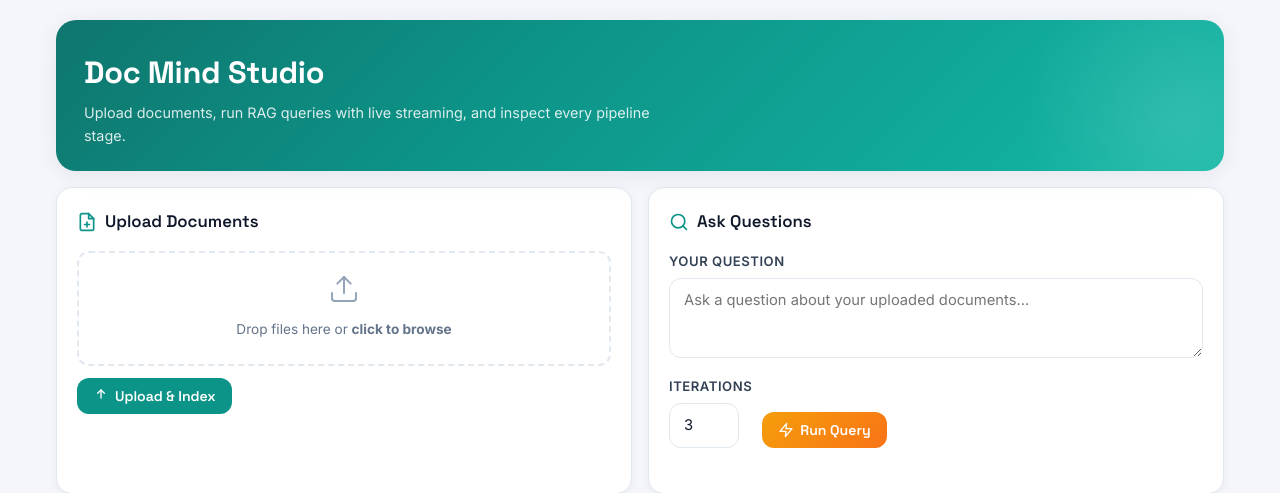
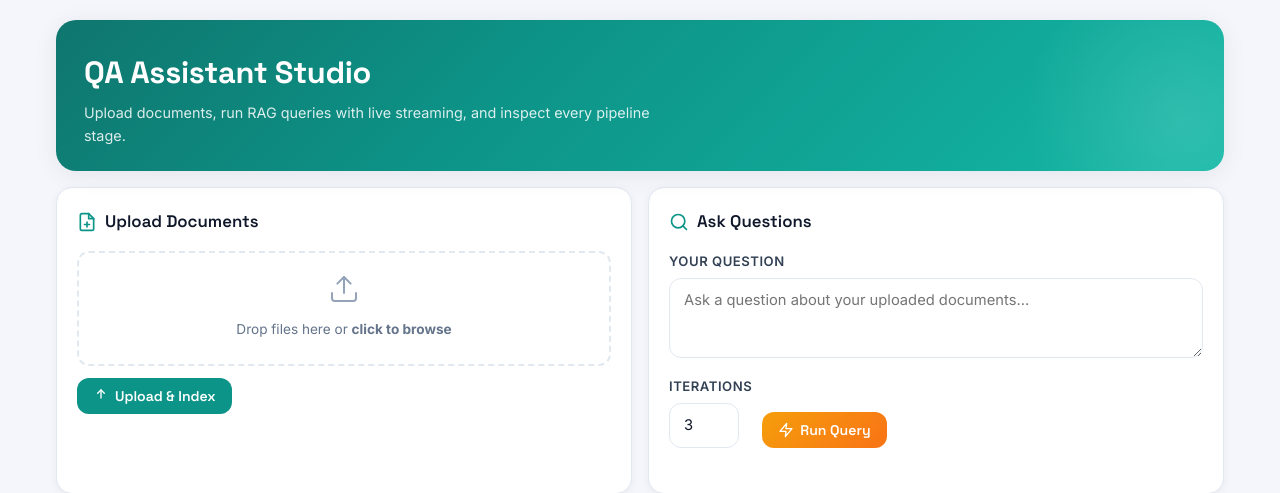
Before and after one commit to AmitAaranya/doc-mind, a FastAPI app: page /app in a window 1280 px wide. Shown: the top 493 px of the page. Run offline with FastAPI, Linux system fonts and the light colour scheme; data that the repository does not hold is empty; some libraries are stand-ins or nearby versions.

Commit message:
Rename project from "doc-mind" to "QA Assistant" and update related configurations

```diff
--- a/app/core/config.py
+++ b/app/core/config.py
@@ -6,7 +6,7 @@ from pydantic_settings import BaseSettings, SettingsConfigDict
 
 class Settings(BaseSettings):
     # ── App ──────────────────────────────────────────────────────────────────
-    APP_NAME: str = "doc-mind"
+    APP_NAME: str = "qa-assistant"
     APP_VERSION: str = "0.1.0"
     ENV: Literal["development", "staging", "production"] = "development"
     DEBUG: bool = False
--- a/app/database/chroma.py
+++ b/app/database/chroma.py
@@ -13,7 +13,7 @@ logger = get_logger(__name__)
 class ChromaVectorStore(BaseVectorDB):
     """Persistent vector store backed by ChromaDB (PersistentClient)."""
 
-    def __init__(self, collection_name: str = "doc-mind", path: str | None = None) -> None:
+    def __init__(self, collection_name: str = "qa-assistant", path: str | None = None) -> None:
         self.collection_name = collection_name
         self.path = path or SETTING.CHROMA_PATH
         self._client = None
--- a/app/rag/evaluator.py
+++ b/app/rag/evaluator.py
@@ -44,7 +44,7 @@ def _make_langchain_llm():
     class _Adapter(BaseChatModel):
         @property
         def _llm_type(self) -> str:
-            return "doc-mind-google-genai"
+            return "qa-assistant-google-genai"
 
         def _generate(self, messages, stop=None, run_manager=None, **kwargs) -> ChatResult:
             prompt = "\n".join(str(m.content) for m in messages)
--- a/app/routes/ui.py
+++ b/app/routes/ui.py
@@ -24,7 +24,7 @@ def _as_str_map(meta: dict[str, Any]) -> dict[str, str]:
     return out
 
 
-@ui_route.get("/app", response_class=HTMLResponse, summary="Doc Mind web UI")
+@ui_route.get("/app", response_class=HTMLResponse, summary="QA Assistant web UI")
 async def ui_page() -> str:
     """Serve a single-page UI for upload/query/stream/data inspection."""
     return _UI_HTML_PATH.read_text(encoding="utf-8")
--- a/app/templates/ui.html
+++ b/app/templates/ui.html
@@ -3,7 +3,7 @@
 <head>
   <meta charset="utf-8" />
   <meta name="viewport" content="width=device-width, initial-scale=1" />
-  <title>Doc Mind Studio</title>
+  <title>QA Assistant Studio</title>
   <link rel="preconnect" href="https://fonts.googleapis.com" />
   <link rel="preconnect" href="https://fonts.gstatic.com" crossorigin />
   <link
@@ -764,7 +764,7 @@
   <main class="page">
     <!-- ═══ Hero ═══ -->
     <header class="hero">
-      <h1>Doc Mind Studio</h1>
+      <h1>QA Assistant Studio</h1>
       <p>Upload documents, run RAG queries with live streaming, and inspect every pipeline stage.</p>
     </header>
 
--- a/pyproject.toml
+++ b/pyproject.toml
@@ -1,5 +1,5 @@
 [project]
-name = "doc-mind"
+name = "qa-assistant"
 version = "0.1.0"
 description = "Intelligent Document QA — RAG-powered API"
 requires-python = ">=3.12"
```
Also changed, not shown: README.md, 1 other file.
